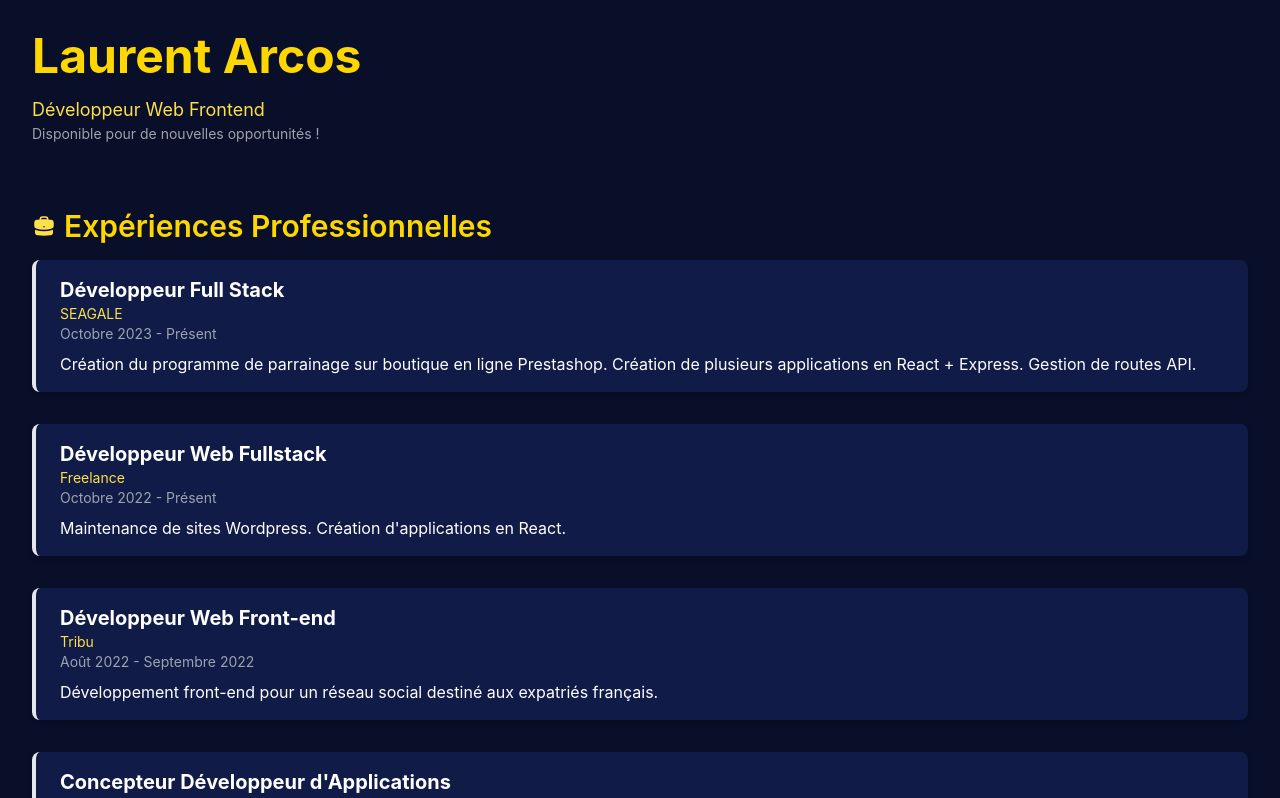
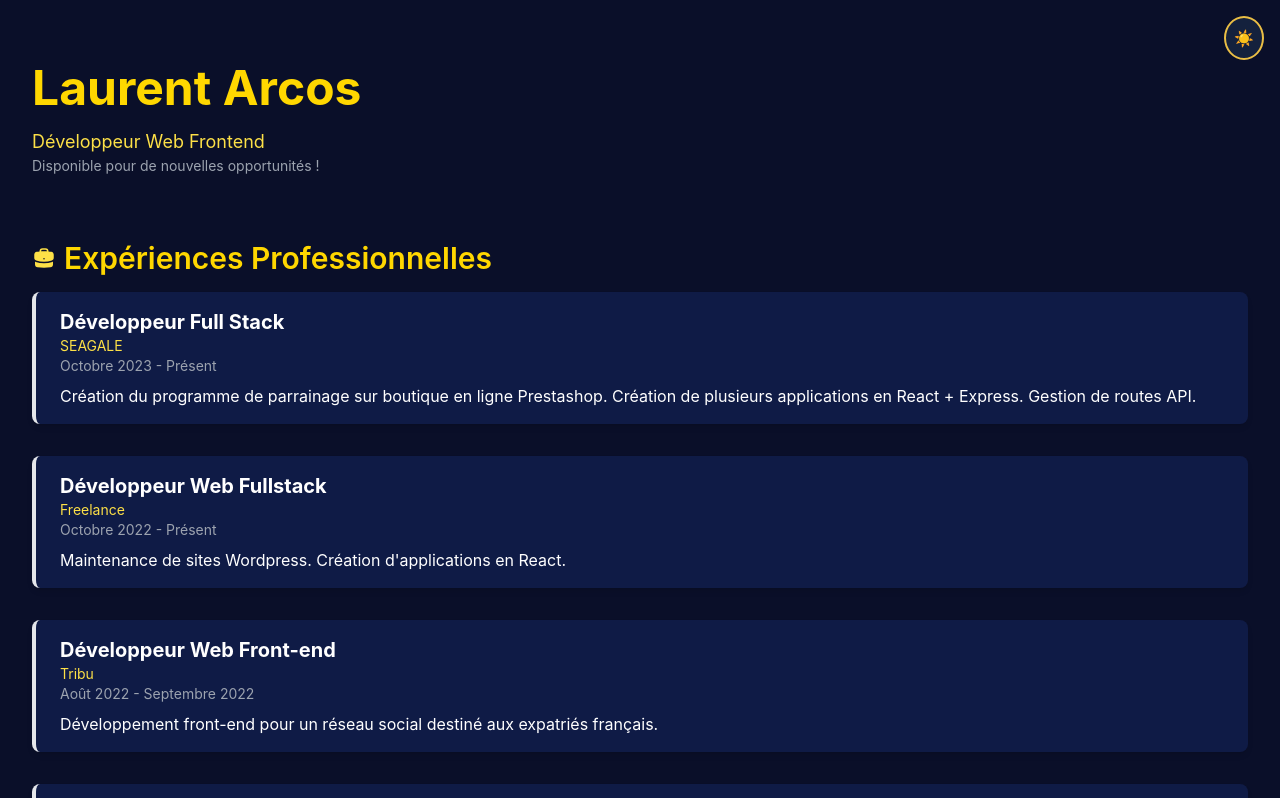
Before and after one commit to LaurentArcos/cv-interactif, a Next.js app: page / in a window 1280 px wide. Shown: the top 798 px of the page. Built offline with nearby package versions, Linux system fonts and the light colour scheme.

Commit message:
ajout du toggle darkmode

```diff
--- a/src/app/globals.css
+++ b/src/app/globals.css
@@ -2,6 +2,7 @@
 @tailwind components;
 @tailwind utilities;
 
+/* Couleurs par défaut (Mode Clair) */
 :root {
   --background: #0a0f29; /* Bleu nuit */
   --foreground: #ffd700; /* Jaune chaud (goldenrod) */
@@ -11,11 +12,14 @@
   --text-secondary: #f6f4e6; /* Texte secondaire */
 }
 
-@media (prefers-color-scheme: dark) {
-  :root {
-    --background: #000b1a;
-    --foreground: #e5c07b;
-  }
+/* Couleurs pour le Mode Sombre */
+.dark {
+  --background: #000b1a;
+  --foreground: #e5c07b;
+  --card-bg: #1b2735;
+  --card-border: #ffd700;
+  --text-primary: #e5c07b;
+  --text-secondary: #c9c9c9;
 }
 
 body {
@@ -24,7 +28,9 @@ body {
   font-family: "Inter", Arial, sans-serif;
 }
 
-h1, h2, h3 {
+h1,
+h2,
+h3 {
   color: var(--text-primary);
 }
 
@@ -34,7 +40,7 @@ h1, h2, h3 {
   border-radius: 12px;
   padding: 1.5rem;
   box-shadow: 0 4px 8px rgba(0, 0, 0, 0.1);
-  transition: background-color 0.3s ease;
+  transition: background-color 0.3s ease, color 0.3s ease;
 }
 
 .card:hover {
@@ -45,3 +51,22 @@ h1, h2, h3 {
 .bg-gradient-to-r {
   background-image: linear-gradient(to right, #1d3557, #457b9d, #a8dadc);
 }
+
+/* Style du bouton de toggle */
+.dark-mode-toggle {
+  position: fixed;
+  top: 1rem;
+  right: 1rem;
+  background-color: var(--card-bg);
+  color: var(--text-primary);
+  border: 2px solid var(--card-border);
+  border-radius: 50%;
+  padding: 0.5rem;
+  cursor: pointer;
+  transition: background-color 0.3s ease, color 0.3s ease;
+}
+
+.dark-mode-toggle:hover {
+  background-color: var(--foreground);
+  color: var(--background);
+}
--- a/src/app/page.tsx
+++ b/src/app/page.tsx
@@ -5,10 +5,17 @@ import { BriefcaseIcon, AcademicCapIcon } from "@heroicons/react/24/solid";
 import { experiences } from "@/data/experiences";
 import { education } from "@/data/education";
 import type { Experience, Education } from "@/types";
+import DarkModeToggle from "@/components/DarkModeToggle";
 
 export default function Home() {
   return (
     <main className="bg-background text-foreground min-h-screen p-8 font-sans">
+
+      {/* Toggle Dark Mode */}
+      <div className="flex justify-end mb-8">
+        <DarkModeToggle />
+      </div>
+
       {/* Profil Section */}
       <section className="mb-16">
         <motion.div
--- /dev/null
+++ b/src/components/DarkModeToggle.tsx
@@ -0,0 +1,37 @@
+"use client";
+
+import { useEffect, useState } from "react";
+
+export default function DarkModeToggle() {
+  const [isDarkMode, setIsDarkMode] = useState<boolean>(false);
+
+  useEffect(() => {
+    const storedPreference = localStorage.getItem("theme");
+    if (storedPreference === "dark") {
+      setIsDarkMode(true);
+      document.documentElement.classList.add("dark");
+    }
+  }, []);
+
+  const toggleDarkMode = () => {
+    if (isDarkMode) {
+      setIsDarkMode(false);
+      document.documentElement.classList.remove("dark");
+      localStorage.setItem("theme", "light");
+    } else {
+      setIsDarkMode(true);
+      document.documentElement.classList.add("dark");
+      localStorage.setItem("theme", "dark");
+    }
+  };
+
+  return (
+    <button
+      className="dark-mode-toggle"
+      onClick={toggleDarkMode}
+      aria-label="Toggle Dark Mode"
+    >
+      {isDarkMode ? "🌙" : "☀️"}
+    </button>
+  );
+}
```
